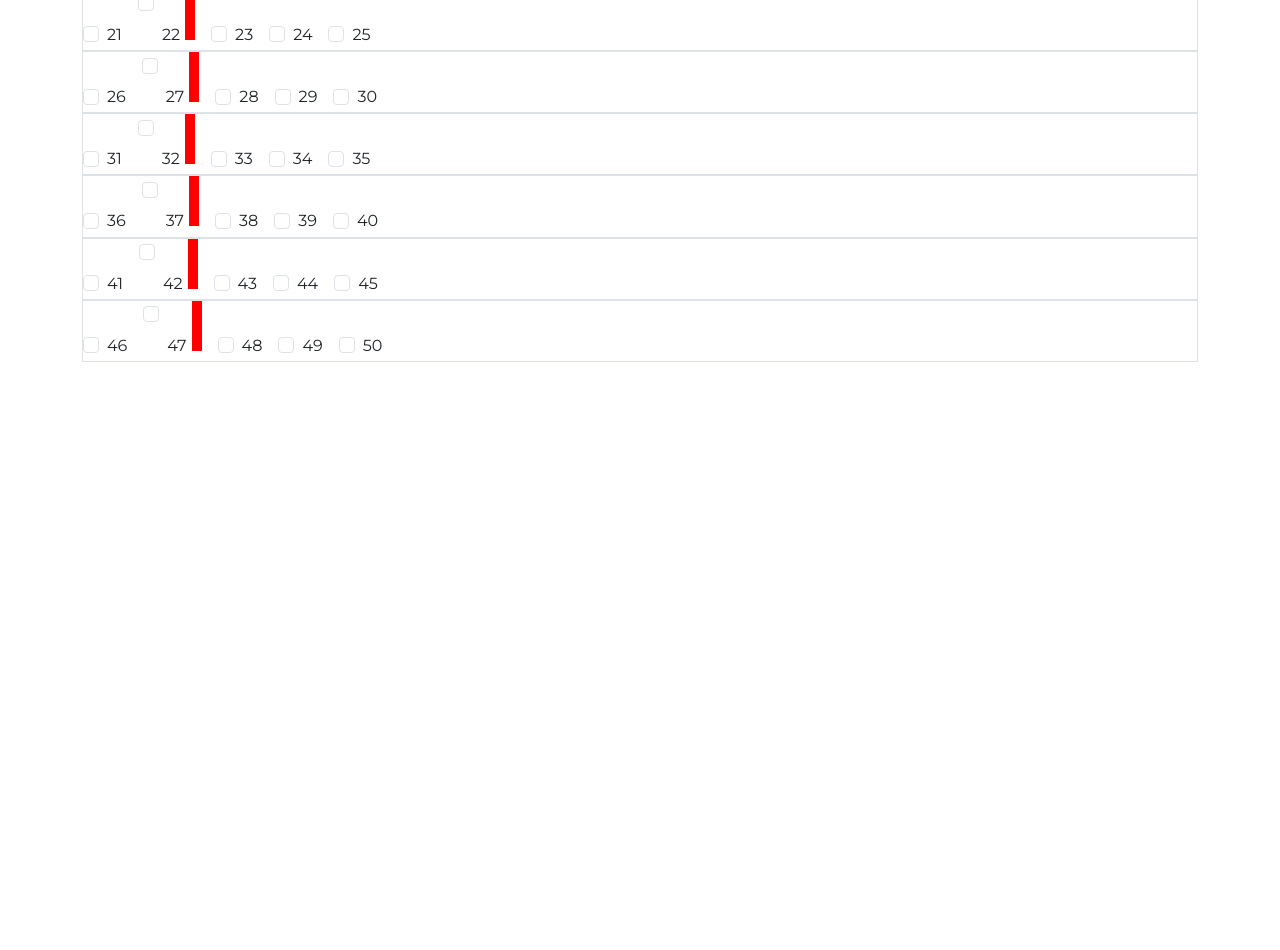
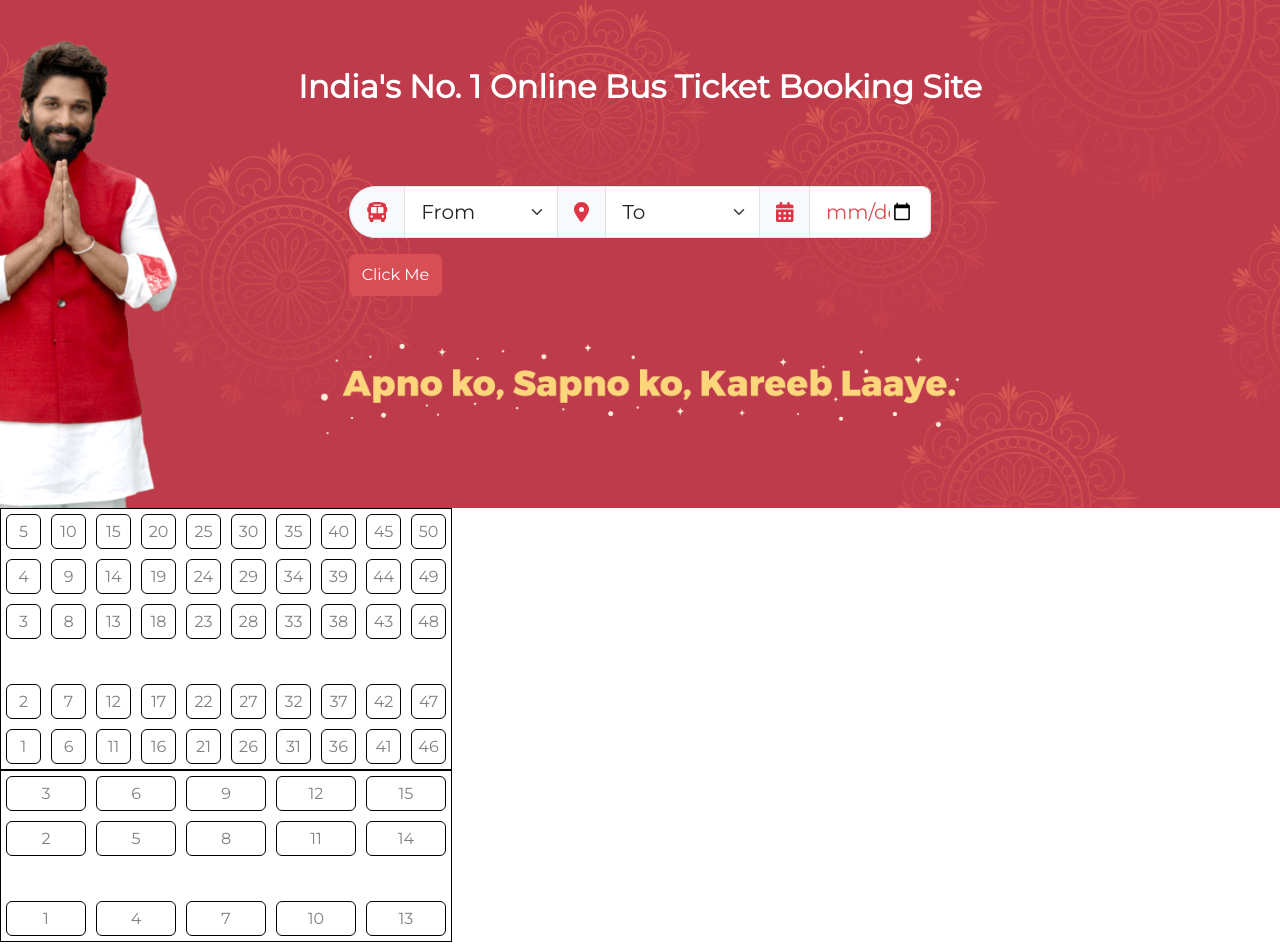
Before and after one commit to nareshkrishnaa/Redbus-replica, a React (Create React App) app: page / in a window 1280 px wide. Shown: the part 260-1210 px from the top of the page. Before the commit the page ends 800 px from the top, so only its background shows below. Built offline with nearby package versions, Linux system fonts and the light colour scheme.

Commit message:
added seat selector component to busbooking page

```diff
--- a/src/App.js
+++ b/src/App.js
@@ -9,19 +9,21 @@ import BookingPage from "./pages/BookingPage";
 import Summa from "./components/Summa";
 import BusInfoBox from "./components/BusInfoBox";
 import SeatSelector from "./components/SeatSelector";
-
+import SeatLayout from "./components/SeatLayout";
+import SleeperLayout from "./components/SleeperLayout";
 function App() {
   return (
     <div className="App">
-      {/* <Navbar />
+      <Navbar />
       <BrowserRouter>
         <Routes>
           <Route path="/" element={<HomePage />}></Route>
           <Route path="/bookingPage" element={<BookingPage />}></Route>
         </Routes>
-      </BrowserRouter> */}
+      </BrowserRouter>
 
-      <SeatSelector />
+      <SeatLayout />
+      <SleeperLayout />
     </div>
   );
 }
--- a/src/bootstrap.scss
+++ b/src/bootstrap.scss
@@ -19,7 +19,7 @@ $spacers: (
   8: $spacer * 12,
   9: $spacer * 16,
   10: $spacer * 32,
-) !default;
+  ) !default;
 // scss-docs-end spacer-variables-maps
 
 $headings-margin-bottom: $spacer * 1;
@@ -31,8 +31,8 @@ $navbar-padding-y: $spacer * 1;
 $navbar-dark-color: #fff;
 
 // Buttons
-$btn-padding-y: 10px;
-$btn-padding-x: 30px;
+// $btn-padding-y: 10px;
+// $btn-padding-x: 30px;
 // $btn-border-radius: 50px;
 // $btn-border-radius-lg: 50px;
 
--- a/src/components/BusInfoBox.js
+++ b/src/components/BusInfoBox.js
@@ -1,13 +1,28 @@
-import React from "react";
+import React, { useState } from "react";
 import { Container, Row, Col, Button } from "react-bootstrap";
 import "./BusInfoBox.scss";
 import { Modal } from "react-bootstrap";
+import SleeperLayout from "./SleeperLayout";
+import SeatLayout from "./SeatLayout";
 
 const BusInfoBox = (props) => {
-  const [modalShow, setModalShow] = React.useState(false);
-  const onHide = () => setModalShow(false);
+  const [buttonValue, setButtonValue] = useState("BOOK SEATS");
+  const handleClick = () => {
+    const row = document.querySelector(".seat-selector-row");
+    const button = document.getElementById("book-seats-button");
+
+    if (row.classList.contains("d-none")) {
+      setButtonValue("HIDE SEATS");
+      button.style.backgroundColor = "#747f8d";
+      row.classList.remove("d-none");
+    } else {
+      row.classList.add("d-none");
+      setButtonValue("BOOK SEATS");
+      button.style.backgroundColor = "var(--bs-primary)";
+    }
+  };
   return (
-    <>
+    <div className="busInfoBox mb-3">
       <Container fluid>
         <Row>
           <Col className="border">
@@ -75,54 +90,61 @@ const BusInfoBox = (props) => {
                     <strong>3</strong> Single
                   </p>
                   <button
-                    onClick={() => setModalShow(true)}
+                    id="book-seats-button"
+                    onClick={handleClick}
                     className="btn btn-primary text-white rounded-0"
                   >
-                    Book Seats
+                    {buttonValue}
                   </button>
-                  <Modal
-                    show={modalShow}
-                    size="lg"
-                    aria-labelledby="contained-modal-title-vcenter"
-                    centered
-                  >
-                    <Modal.Header closeButton onHide={onHide}>
-                      <Modal.Title id="contained-modal-title-vcenter">
-                        {props.travelsName}
-                      </Modal.Title>
-                    </Modal.Header>
-                    <Modal.Body>
-                      <h4>
-                        {props.fcity} - {props.tcity}
-                      </h4>
-                      <span>
-                        <h5>Bus Type : {props.busType}</h5>
-                      </span>
-                      <span>
-                        <h5>
-                          Total seats:{props.busType === "Sleeper" ? 30 : 50}
-                        </h5>
-                      </span>
-                      <span>
-                        <h5>Available seats:{props.seatAvailability}</h5>
-                      </span>
-                      <Container className="seat-container">
-                        <Row></Row>
-                      </Container>
-                    </Modal.Body>
-                    <Modal.Footer>
-                      <Button className="text-white" onClick={onHide}>
-                        Close
-                      </Button>
-                    </Modal.Footer>
-                  </Modal>
                 </div>
               </Col>
             </Row>
           </Col>
         </Row>
+        <Row className="seat-selector-row d-none">
+          <Col className="seat-selector">
+            <div className="seat-selector-message px-2 mt-4 ms-4 mb-4">
+              <span>
+                Click on an Available seat to proceed with your transaction.
+              </span>
+            </div>
+
+            {props.busType === "Sleeper" ? (
+              <div className="ms-4">
+                <div className="label">Lower Deck</div>
+                <SleeperLayout />
+
+                <div className="label">Upper Deck</div>
+                <SleeperLayout />
+              </div>
+            ) : (
+              <div className="ms-4">
+                <div className="label">Lower Deck</div>
+                <SeatLayout />
+              </div>
+            )}
+          </Col>
+          <Col className="seat-selector pt-4">
+            <div class="legend-wrap">
+              <div class="legend-left clearfix">
+                <div class="seat-legend-wrap sleeper-legend">
+                  <div class="available-sleep"></div>
+                  <div class="legend-label">available</div>
+                </div>
+                <div class="seat-legend-wrap sleeper-legend">
+                  <div class="unavailable-sleep"></div>
+                  <div class="legend-label">unavailable</div>
+                </div>
+                <div class="seat-legend-wrap sleeper-legend ladies-legend">
+                  <div class="ladies-sleep"></div>
+                  <div class="legend-label">female</div>
+                </div>
+              </div>
+            </div>
+          </Col>
+        </Row>
       </Container>
-    </>
+    </div>
   );
 };
 
--- a/src/components/BusInfoBox.scss
+++ b/src/components/BusInfoBox.scss
@@ -1,4 +1,50 @@
+.busInfoBox:hover {
+  box-shadow: 0px 7px 5px -1px rgba(146, 140, 140, 0.541);
+}
+
 .extra-small {
   font-size: 10px;
   /* Adjust the size as needed */
 }
+
+.seat-selector-row {
+  background-color: #eee;
+}
+
+.seat-selector {
+  height: fit-content;
+
+}
+
+.seat-selector-message {
+  background-color: #dde1ff;
+  padding: 5px;
+  width: fit-content;
+}
+
+.seat-selector .label {
+  font-size: 16px;
+  font-weight: 300;
+}
+
+.available-sleep {
+  border: 1px solid #a7a9ac;
+  height: 17px;
+  width: 34px;
+  background-color: #fff;
+  margin-right: 10px;
+}
+
+.unavailable-sleep {
+  height: 17px;
+  width: 34px;
+  background-color: grey;
+  margin-right: 10px;
+}
+
+.ladies-sleep {
+  height: 17px;
+  width: 34px;
+  background-color: pink;
+  margin-right: 10px;
+}
--- /dev/null
+++ b/src/components/SeatLayout.js
@@ -0,0 +1,39 @@
+import React from "react";
+import { Badge } from "react-bootstrap";
+import "./SeatLayout.scss";
+
+const SeatLayout = () => {
+  return (
+    <div className="layout-container">
+      <div className="layout-row">
+        {[...Array(10).keys()].map((row) => {
+          return <div className="seat btn">{(row + 1) * 5}</div>;
+        })}
+      </div>
+      <div className="layout-row">
+        {[...Array(10).keys()].map((row) => {
+          return <div className="seat btn">{row * 5 + 4}</div>;
+        })}
+      </div>
+      <div className="layout-row">
+        {[...Array(10).keys()].map((row) => {
+          return <div className="seat btn">{row * 5 + 3}</div>;
+        })}
+      </div>
+      <div className="isle">
+        <div className="layout-row">
+          {[...Array(10).keys()].map((row) => {
+            return <div className="seat btn">{row * 5 + 2}</div>;
+          })}
+        </div>
+        <div className="layout-row">
+          {[...Array(10).keys()].map((row) => {
+            return <div className="seat btn">{row * 5 + 1}</div>;
+          })}
+        </div>
+      </div>
+    </div>
+  );
+};
+
+export default SeatLayout;
--- /dev/null
+++ b/src/components/SeatLayout.scss
@@ -0,0 +1,35 @@
+* {
+    margin: 0%;
+    padding: 0;
+    box-sizing: border-box;
+}
+
+.layout-container {
+    border: solid 1px black;
+    width: fit-content;
+    height: fit-content;
+}
+
+.seat {
+    border: solid 1px black;
+    margin: 5px;
+    width: 35px;
+    height: 35px;
+    color: grey;
+    display: flex;
+    justify-content: center;
+    /* Aligns items horizontally (center) */
+    align-items: center;
+}
+
+.seat:hover {
+    background-color: rgb(216, 101, 101);
+}
+
+.layout-row {
+    display: flex;
+}
+
+.isle {
+    margin-top: 35px;
+}
--- a/src/components/SeatSelector.js
+++ b/src/components/SeatSelector.js
@@ -12,7 +12,8 @@ const SeatSelector = () => {
   return (
     <div>
       <Container>
-        {[...Array(busRow).keys()].map((row) => {
+        <Form.Check />
+        {/* {[...Array(busRow).keys()].map((row) => {
           return (
             <Form className="border">
               {[...Array(busCol).keys()].map((col) => {
@@ -29,7 +30,7 @@ const SeatSelector = () => {
               })}
             </Form>
           );
-        })}
+        })} */}
 
         {/* {[...Array(busRow).keys()].map((row) => {
           return (
--- /dev/null
+++ b/src/components/SleeperLayout.js
@@ -0,0 +1,28 @@
+import React from "react";
+import "./SleeperLayout.scss";
+
+const SleeperLayout = () => {
+  return (
+    <div className="layout-container mb-2">
+      <div className="layout-row">
+        {[...Array(5).keys()].map((row) => {
+          return <div className="sleep-seat btn">{(row + 1) * 3}</div>;
+        })}
+      </div>
+      <div className="layout-row">
+        {[...Array(5).keys()].map((row) => {
+          return <div className="sleep-seat btn">{row * 3 + 2}</div>;
+        })}
+      </div>
+      <div className="isle">
+        <div className="layout-row">
+          {[...Array(5).keys()].map((row) => {
+            return <div className="sleep-seat btn">{row * 3 + 1}</div>;
+          })}
+        </div>
+      </div>
+    </div>
+  );
+};
+
+export default SleeperLayout;
--- /dev/null
+++ b/src/components/SleeperLayout.scss
@@ -0,0 +1,35 @@
+* {
+    margin: 0%;
+    padding: 0;
+    box-sizing: border-box;
+}
+
+.layout-container {
+    border: solid 1px black;
+    width: fit-content;
+    height: fit-content;
+}
+
+.sleep-seat {
+    border: solid 1px black;
+    margin: 5px;
+    width: 80px;
+    height: 35px;
+    color: grey;
+    display: flex;
+    justify-content: center;
+    /* Aligns items horizontally (center) */
+    align-items: center;
+}
+
+.seat:hover {
+    background-color: rgb(216, 101, 101);
+}
+
+.layout-row {
+    display: flex;
+}
+
+.isle {
+    margin-top: 35px;
+}
```
